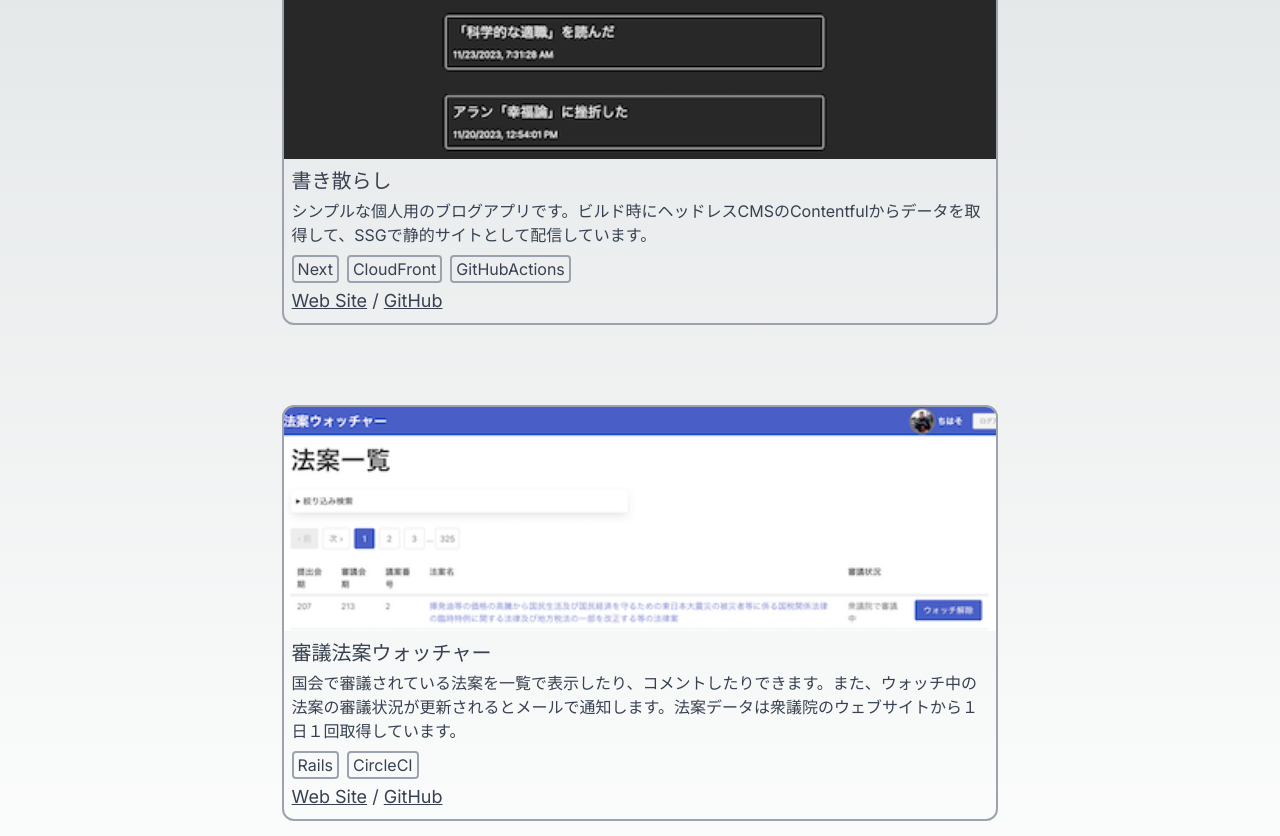
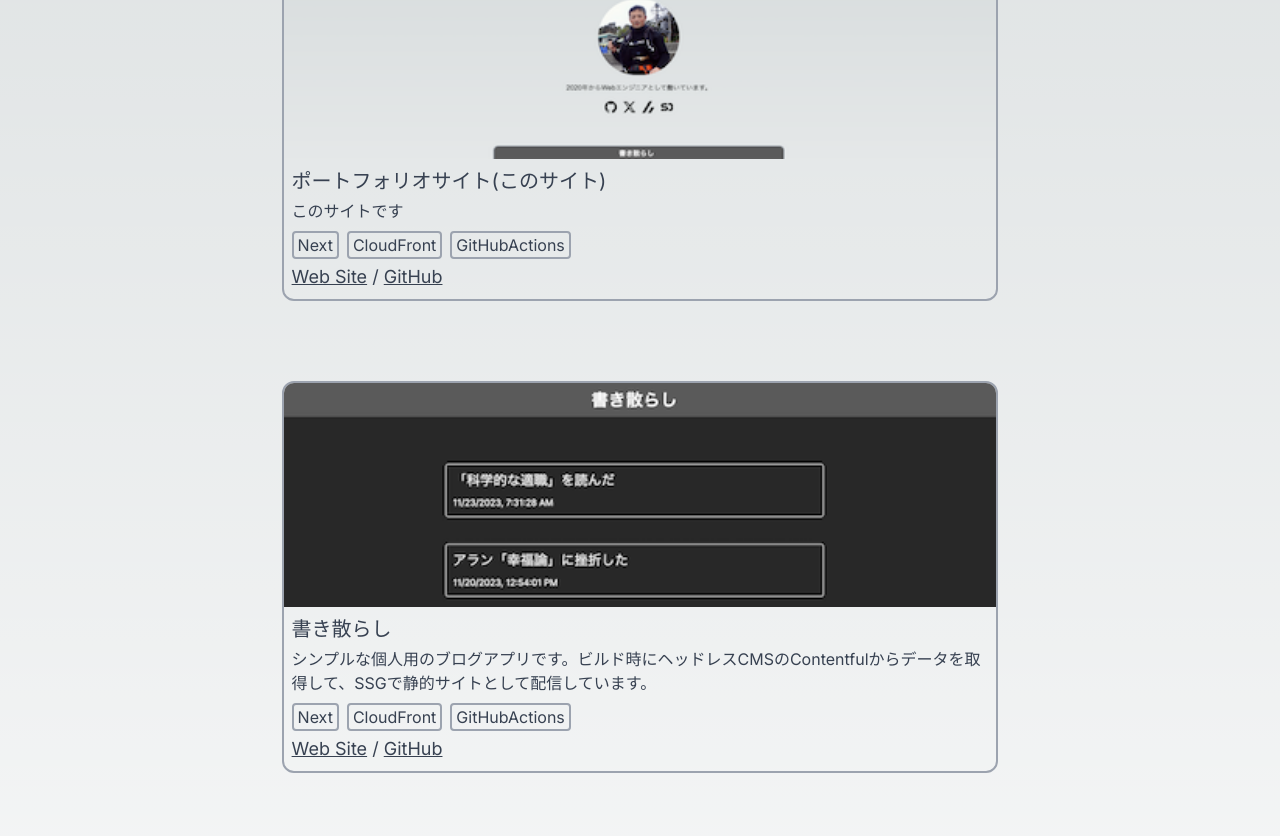
Before and after one commit to chihaso/portfolio, a Next.js app: page / in a window 1280 px wide. Shown: the part 584-1420 px from the top of the page. Built offline with nearby package versions, Linux system fonts and the light colour scheme.

Commit message:
ポートフォリオサイト追加、審議法案ウォッチャーのウォッチャーの公開停止記載

```diff
--- a/app/component/Works.tsx
+++ b/app/component/Works.tsx
@@ -3,6 +3,16 @@ import Work from './Work'
 export default function Works() {
   return (
     <>
+      <Work
+        title={'ポートフォリオサイト(このサイト)'}
+        imagePath={'/works/portfolio.png'}
+        description={
+          'このサイトです'
+        }
+        siteUrl={'https://dj3qx3fn5ma55.cloudfront.net/'}
+        githubUrl={'https://github.com/chihaso/portfolio'}
+        technologies={['Next', 'CloudFront', 'GitHubActions']}
+      />
       <Work
         title={'書き散らし'}
         imagePath={'/works/scribblings.png'}
@@ -14,12 +24,12 @@ export default function Works() {
         technologies={['Next', 'CloudFront', 'GitHubActions']}
       />
       <Work
-        title={'審議法案ウォッチャー'}
+        title={'審議法案ウォッチャー（公開停止済み）'}
         imagePath={'/works/bill_watcher.png'}
         description={
           '国会で審議されている法案を一覧で表示したり、コメントしたりできます。また、ウォッチ中の法案の審議状況が更新されるとメールで通知します。法案データは衆議院のウェブサイトから１日１回取得しています。'
         }
-        siteUrl={'https://bill-watcher.com/'}
+        siteUrl={'#'}
         githubUrl={'https://github.com/chihaso/bill_watcher'}
         technologies={['Rails', 'CircleCI']}
       />
```
Also changed, not shown: public/works/portfolio.png (added).
